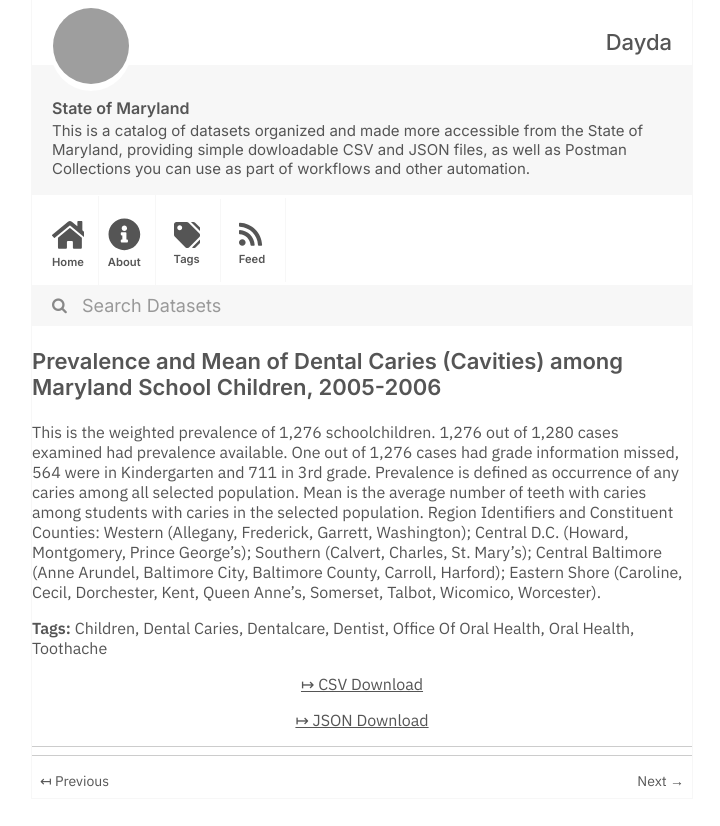
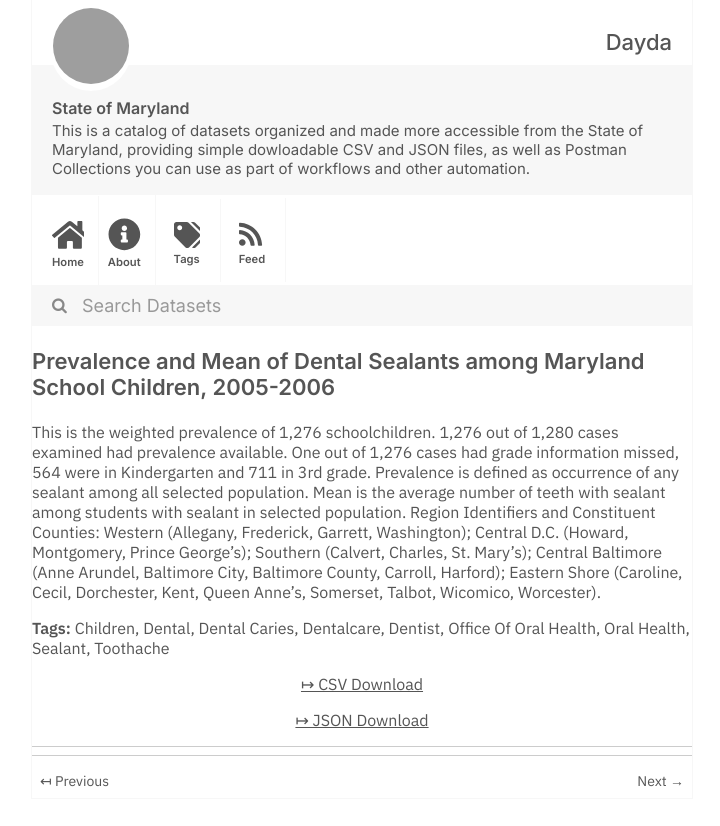
Before and after one commit to dayda-entities/state-of-maryland, a Jekyll site: the page built from _posts/2020-11-10-prevalence-and-mean-of-dental-.md, in a window 1280 px wide, cut to the strip 0-826 px from the top of the page. Shown: the whole strip, without its empty margins (278-998 px from the left). Built offline with Jekyll 4.4.1, drawn with Linux system fonts in a browser that asks for light colours; grey boxes are pictures that could not be loaded.

Commit message:
Publish Data

```diff
--- a/_posts/2020-11-10-prevalence-and-mean-of-dental-.md
+++ b/_posts/2020-11-10-prevalence-and-mean-of-dental-.md
@@ -1,26 +1,27 @@
 ---
 title: >-
-  Prevalence and Mean of Dental Caries (Cavities) among Maryland School
-  Children, 2005-2006
-created: '2020-11-10T17:24:28.514154'
-modified: '2020-11-10T17:24:28.514162'
+  Prevalence and Mean of Dental Sealants among Maryland School Children,
+  2005-2006
+created: '2020-11-10T17:25:46.188834'
+modified: '2020-11-10T17:25:46.188840'
 state: active
 type: dataset
 tags:
   - Children
+  - Dental
   - Dental Caries
   - Dentalcare
   - Dentist
   - Office Of Oral Health
   - Oral Health
+  - Sealant
   - Toothache
 groups:
   - Local Government
-csv_url: 'https://opendata.maryland.gov/api/views/c59t-7iqd/rows.csv?accessType=DOWNLOAD'
+csv_url: 'https://opendata.maryland.gov/api/views/wgt6-uugf/rows.csv?accessType=DOWNLOAD'
 json_url: >-
-  https://opendata.maryland.gov/api/views/c59t-7iqd/rows.json?accessType=DOWNLOAD
+  https://opendata.maryland.gov/api/views/wgt6-uugf/rows.json?accessType=DOWNLOAD
 layout: post
 
 ---
-This is the weighted prevalence of 1,276 schoolchildren.  1,276 out of 1,280 cases examined had prevalence available. One out of 1,276 cases had grade information missed, 564 were in Kindergarten and 711 in 3rd grade.  Prevalence is defined as occurrence of any caries among all selected population.  Mean is the average number of teeth with caries among students with caries in the selected population.  Region Identifiers and Constituent Counties:
-Western (Allegany, Frederick, Garrett, Washington); Central D.C. (Howard, Montgomery, Prince George’s); Southern (Calvert, Charles, St. Mary’s); Central Baltimore (Anne Arundel, Baltimore City, Baltimore County, Carroll, Harford); Eastern Shore (Caroline, Cecil, Dorchester, Kent, Queen Anne’s, Somerset, Talbot, Wicomico, Worcester).
+This is the weighted prevalence of 1,276 schoolchildren. 1,276 out of 1,280 cases examined had prevalence available. One out of 1,276 cases had grade information missed, 564 were in Kindergarten and 711 in 3rd grade. Prevalence is defined as occurrence of any sealant among all selected population. Mean is the average number of teeth with sealant among students with sealant in selected population. Region Identifiers and Constituent Counties:	 Western (Allegany, Frederick, Garrett, Washington); Central D.C. (Howard, Montgomery, Prince George’s); Southern (Calvert, Charles, St. Mary’s); Central Baltimore (Anne Arundel, Baltimore City, Baltimore County, Carroll, Harford); Eastern Shore (Caroline, Cecil, Dorchester, Kent, Queen Anne’s, Somerset, Talbot, Wicomico, Worcester).
```
